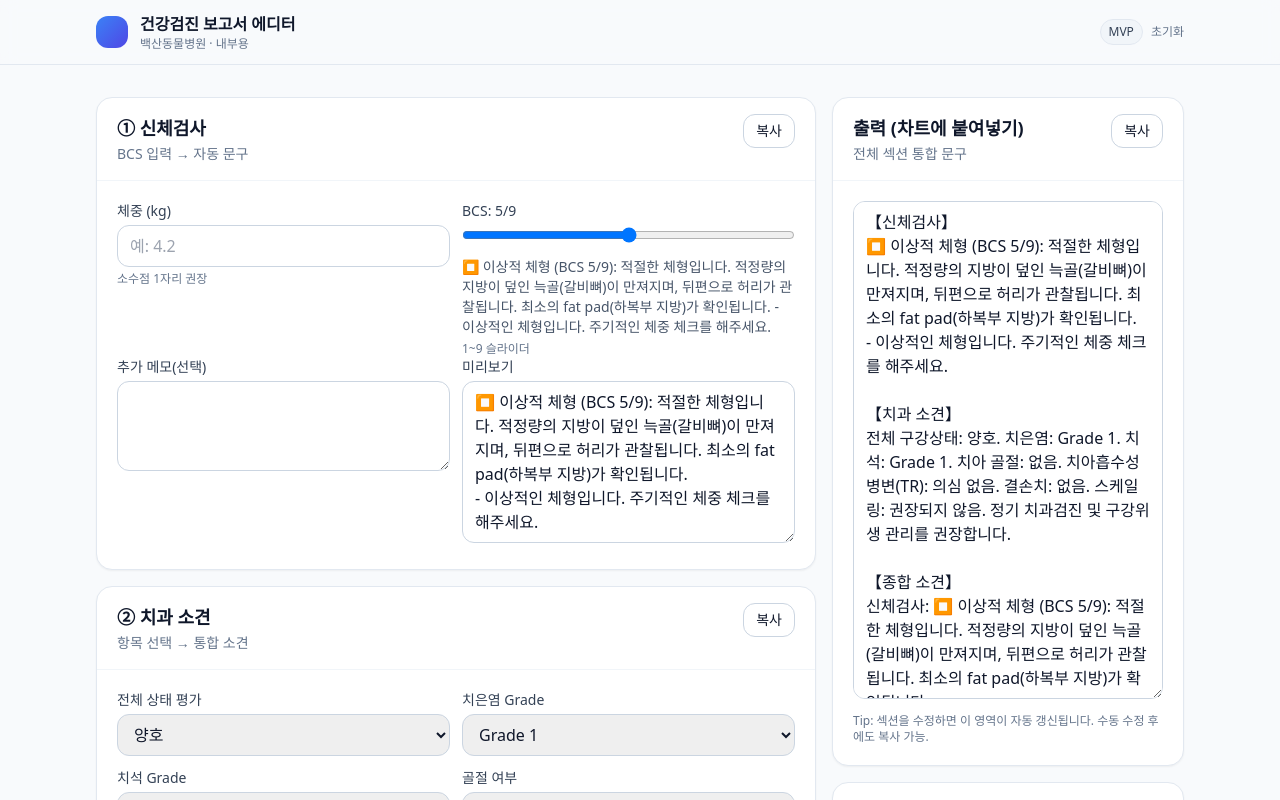
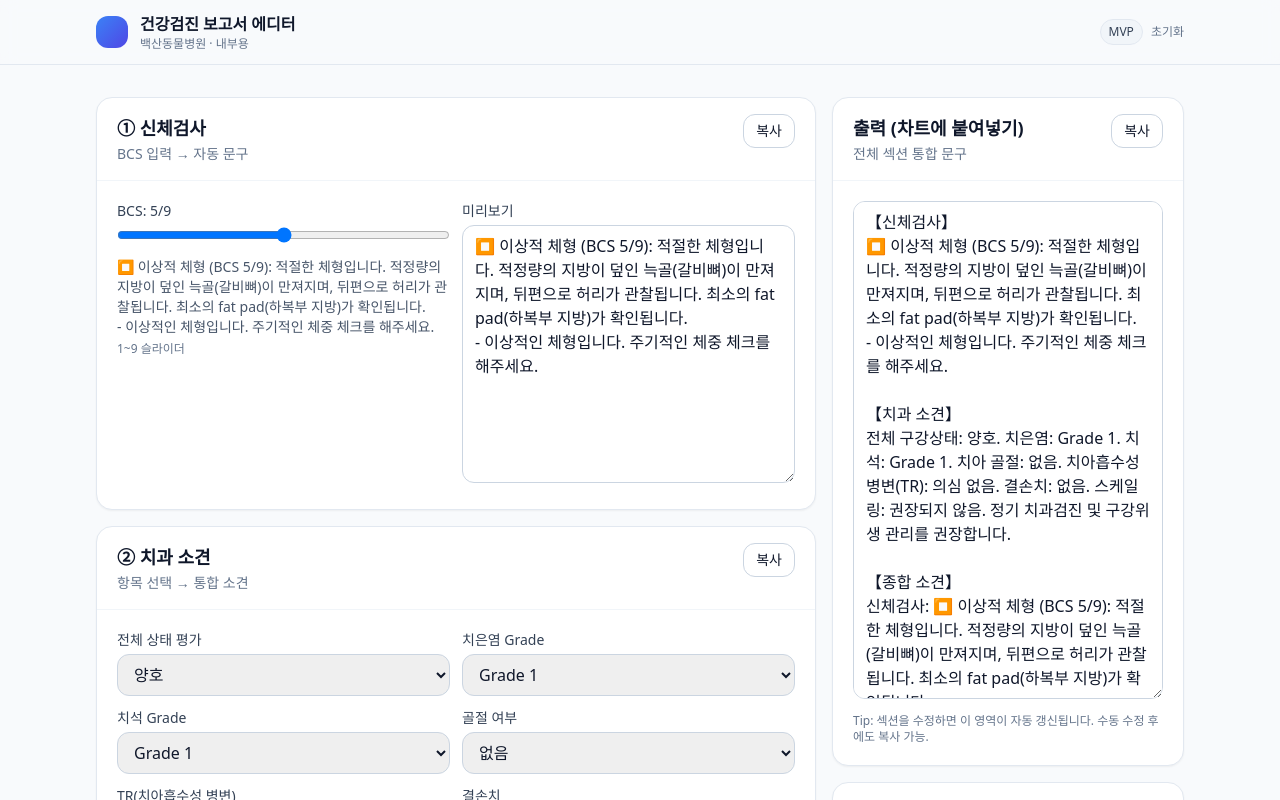
Before and after one commit to hodewdew-creator/BS_health_report_editor, a React (Vite) app: page / in a window 1280 px wide. Shown: the top 800 px of the page. Built offline with nearby package versions, Linux system fonts and the light colour scheme.

Commit message:
Update App.jsx

```diff
--- a/src/App.jsx
+++ b/src/App.jsx
@@ -176,36 +176,48 @@ function getDentalOpts(){ return getTemplates().dentalOpts || DEFAULT_DENTAL_OPT
 /*********************************
  * 1) 신체검사
  *********************************/
-const defaultPhys = { bcs: 5, note: "" };
+const defaultPhys = { bcs: 5 };
+
 function makePhysText(p){
-  // trend 제거
-  const base = `${getBCSText(p.bcs)}`;
-  const extra = p.note?.trim() ? `\n- 메모: ${p.note.trim()}` : "";
-  return base + extra;
+  // BCS 설명만 반환 (추가메모/체중 제거)
+  return getBCSText(p.bcs);
 }
+
 function PhysicalExamCard(){
   const [phys, setPhys] = useState(loadLS(key.phys, defaultPhys));
   const text = useMemo(()=> makePhysText(phys), [phys]);
+
   useEffect(()=> { saveLS(key.phys, phys); emitChange(); }, [phys]);
+
   return (
     <Card title="① 신체검사" subtitle="BCS 입력 → 자동 문구" right={<CopyBtn text={text} />}>
-      <Row>
-        <Field label="체중 (kg)" hint="소수점 1자리 권장">
-          <input type="number" step="0.1" value={phys.weight} onChange={(e)=> setPhys({ ...phys, weight: e.target.value })}
-            className="w-full rounded-xl border border-slate-300 px-3 py-2 focus:outline-none focus:ring-2 focus:ring-blue-500/40 focus:border-blue-500" placeholder="예: 4.2" />
+      {/* 좌우 2열: 좌(슬라이더+설명), 우(미리보기) */}
+      <div className="grid grid-cols-1 md:grid-cols-2 gap-3">
+        {/* 좌측: BCS 슬라이더 + 설명 */}
+        <Field label={`BCS: ${phys.bcs}/9`} hint="1~9 슬라이더">
+          <input
+            type="range"
+            min={1}
+            max={9}
+            value={phys.bcs}
+            onChange={(e)=> setPhys({ ...phys, bcs: Number(e.target.value) })}
+            className="w-full"
+          />
+          {/* 줄바꿈 유지 */}
+          <div className="mt-2 text-sm text-slate-600 whitespace-pre-wrap">
+            {getBCSText(phys.bcs)}
+          </div>
         </Field>
-        <Field label={`BCS: ${phys.bcs}/9`} hint="1~9 슬라이더">
-          <input type="range" min={1} max={9} value={phys.bcs} onChange={(e)=> setPhys({ ...phys, bcs: Number(e.target.value) })} className="w-full" />
-          <div className="mt-2 text-sm text-slate-600">{getBCSText(phys.bcs)}</div>
+
+        {/* 우측: 미리보기 */}
+        <Field label="미리보기">
+          <TextArea value={text} onChange={()=>{}} rows={10} />
         </Field>
-      </Row>
-      <Row>
-        <Field label="추가 메모(선택)"><TextArea value={phys.note} onChange={(v)=> setPhys({ ...phys, note: v })} rows={3} /></Field>
-        <Field label="미리보기"><TextArea value={text} onChange={()=>{}} rows={6} /></Field>
-      </Row>
+      </div>
     </Card>
   );
 }
+
 
 /*********************************
  * 2) 치과 소견
```
